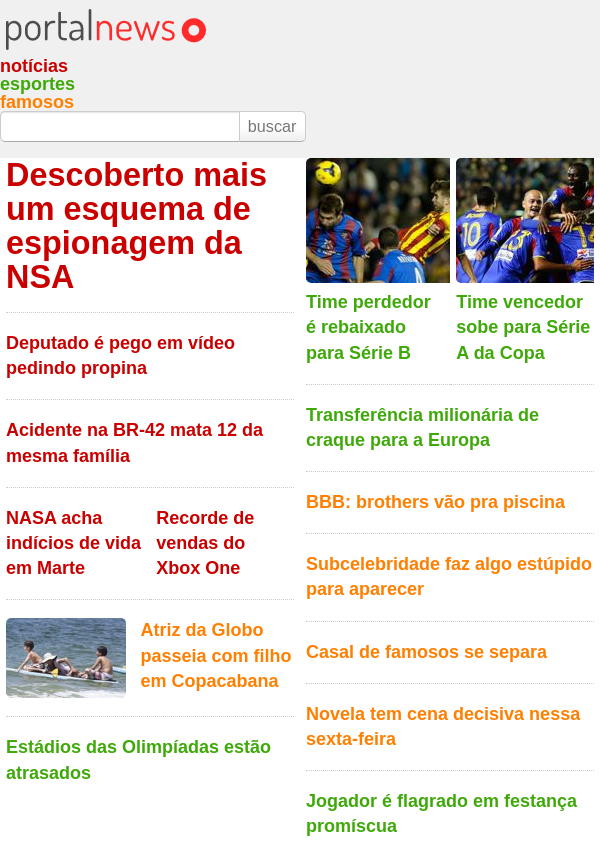
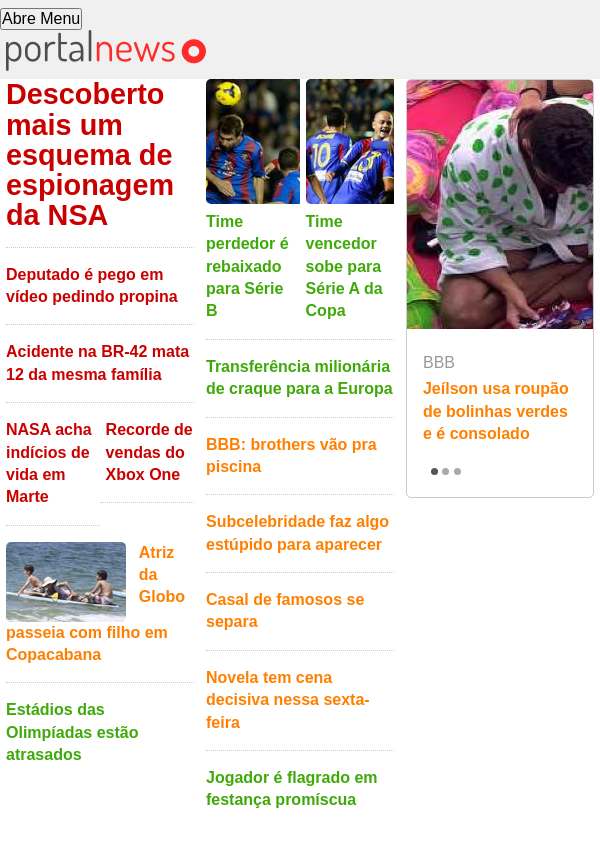
Before and after one commit to vinibraaga/web-design-responsivo, a plain HTML site: page index.html in a window 600 px wide. Shown: the top 861 px of the page. Drawn offline with Linux system fonts and the light colour scheme.

Commit message:
menu lateral responsivo

```diff
--- a/css/estilo.css
+++ b/css/estilo.css
@@ -179,3 +179,23 @@ header {
 			background: #555;
 			margin-left: 1.5em;
 		}
+
+.secao {
+	float: left;
+	width: 33.333%;
+}
+
+.mini {
+	float: left;
+	width: 50%;
+}
+
+.container {
+	margin: 0 auto;
+	max-width: 1200px;
+}
+
+.logo,
+.secao {
+	padding: 0 1%;
+}
--- a/css/exercicios.css
+++ b/css/exercicios.css
@@ -1,47 +1,50 @@
-.secao {
-	float: left;
-	width: 33.333%;
-}
+@media (max-width: 600px) {
+    .barra-nav {
+        background: #f0f0f0;
+        padding: 1em;
+        margin: 0;
 
-.mini {
-	float: left;
-	width: 50%;
-}
+        height: 100%;
+        width: 90%;
+        max-width: 320px;
 
-.container {
-	margin: 0 auto;
-	max-width: 1200px;
-}
+        position: fixed;
+        z-index: 1;
+        top: 0;
+        left: -90%;
 
-.logo,
-.secao {
-	padding: 0 1%;
-}
+        transition: left 0.3s ease-out;
+    }
+        .menu-ativo .barra-nav {
+            left: 0;
+        }
 
-@media (min-width: 600px) {
-    html {
-        font-size: 1.125em;
-    }
-}
-@media (min-width: 1000px) {
-    html {
-        font-size: 1.25em;
+    .menu-principal li {
+        padding: 1em 0;
+        width: 100%;
     }
 }
 
-/* Dividindo as colunas de noticias em 3 */
-
-.secao {
-    width: 100%;
+/* Para deixar invisivel quando for maior que 600px */
+@media not all and (max-width: 600px) {
+    .menu-abrir,
+    .menu-fechar {
+        display: none;
+    }
 }
 
-@media (min-width: 600px) {
-    .secao {
-        width: 50%;
+/* Deixa a tela cinza ao acionar o menu lateral */
+@media (max-width: 600px) {
+    .menu-ativo:after {
+        content: "";
+        display: block;
+
+        position: fixed;
+        top: 0;
+        left: 0;
+        bottom: 0;
+        right: 0;
+
+        background: rgba(0,0,0,0.4);
     }
 }
-@media (min-width: 1000px) {
-    .secao {
-        width: 33.333%;
-    }
-}
--- a/index.html
+++ b/index.html
@@ -1,7 +1,7 @@
 <!doctype html>
 <html lang="pt-br">
 <head>
-	<meta charset="UTF-8" name="viewport" content="width=device-width">
+	<meta charset="UTF-8">
 	<title>Notícias.com</title>
 
 	<link rel="stylesheet" href="css/estilo.css">
@@ -11,12 +11,13 @@
 
 	<header>
 		<div class="container">
-
+			<button class="menu-abrir">Abre Menu</button>
 			<h1 class="logo">
 				<img src="img/logo.png" alt="Notícias.com">
 			</h1>
 
 			<nav class="barra-nav">
+				<button class="menu-fechar">Fecha Menu</button>
 				<ul class="menu-principal">
 					<li><a href="noticias.html" class="noticias">Notícias</a>
 					<li><a href="esportes.html" class="esportes">Esportes</a>
--- a/js/menu.js
+++ b/js/menu.js
@@ -0,0 +1,13 @@
+document.querySelector('.menu-abrir').onclick = function() {
+    document.documentElement.classList.add('menu-ativo');
+};
+
+document.querySelector('.menu-fechar').onclick = function() {
+    document.documentElement.classList.remove('menu-ativo');
+};
+// Fexha o menu al clicar fora dele
+document.documentElement.onclick = function(event) {
+    if (event.target === document.documentElement) {
+        document.documentElement.classList.remove('menu-ativo');
+    }
+};
```
